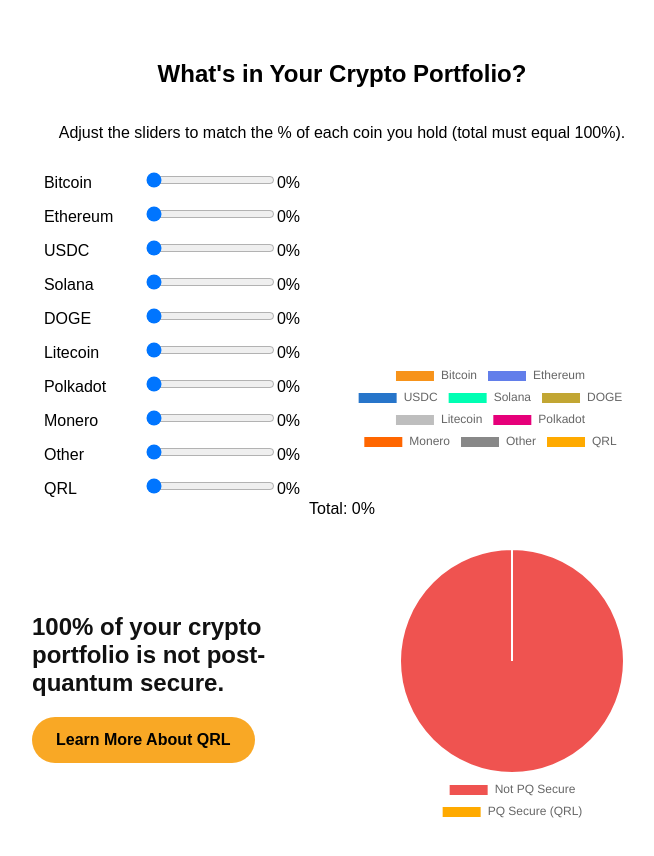
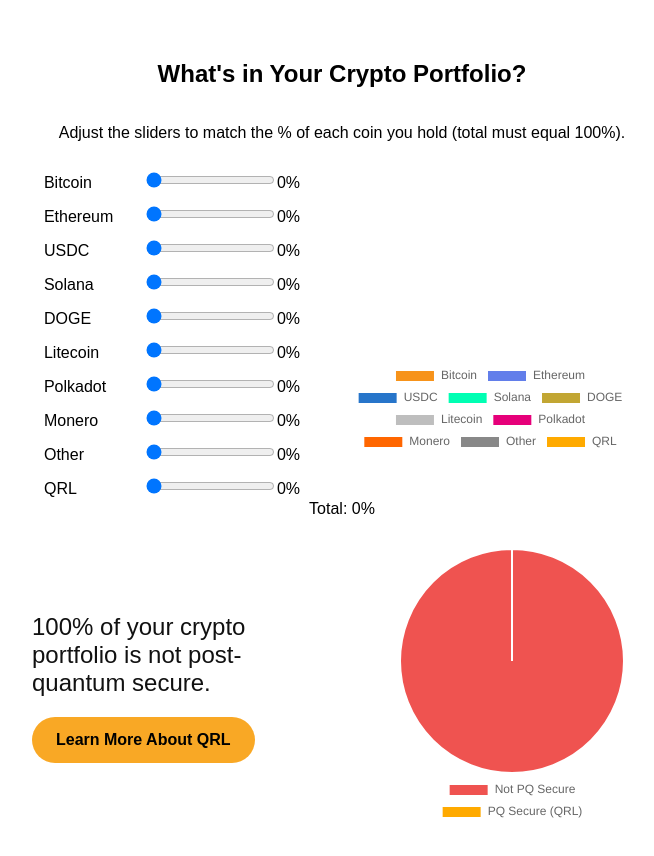
Before and after one commit to TheRyanMalo/pq-portfolio-tool, a plain HTML site: page index.html in a window 1280 px wide. Shown: the whole page, without its empty margins (298-952 px from the left). Drawn offline with nearby package versions, Linux system fonts and the light colour scheme.

```diff
--- a/index.html
+++ b/index.html
@@ -33,11 +33,11 @@
       width: 100px;
     }
     .summary {
-      font-size: 1.5em;
-      font-weight: 800;
-      margin-bottom: 10px;
-      color: #111;
-    }
+  font-size: 1.5em;
+  font-weight: 400; /* normal text weight */
+  margin-bottom: 10px;
+  color: #111;
+}
     .cta {
       background: #f9a825;
       padding: 14px 24px;
```
